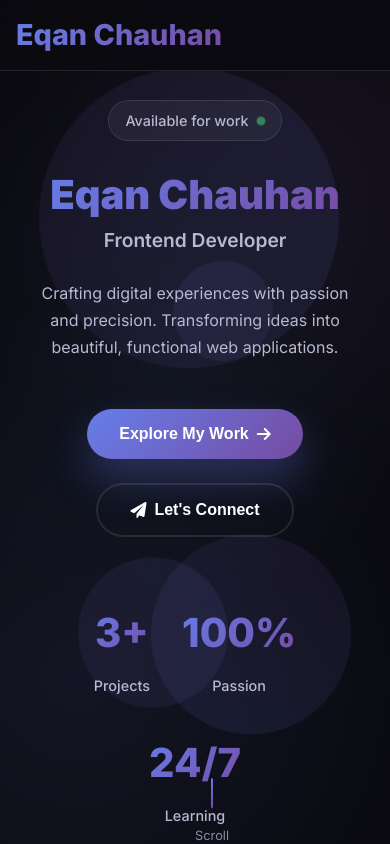
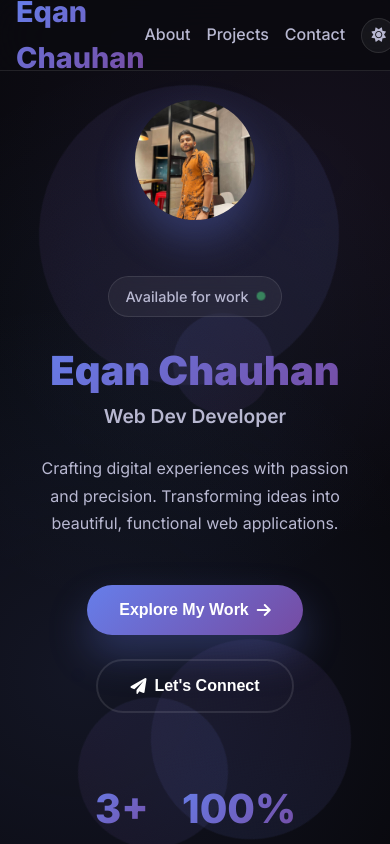
Before and after one commit to eqan-gg/portfolio, a React (Create React App) app: page / in a window 390 px wide. Shown: the top 844 px of the page. Built offline with nearby package versions, Linux system fonts and the light colour scheme.

Commit message:
add darkmode

```diff
--- a/src/App.css
+++ b/src/App.css
@@ -21,6 +21,18 @@
   --shadow-primary: 0 20px 40px rgba(102, 126, 234, 0.3);
   --shadow-secondary: 0 10px 30px rgba(0, 0, 0, 0.3);
   --transition: all 0.4s cubic-bezier(0.4, 0, 0.2, 1);
+}
+
+.light-mode {
+  --dark-bg: #f8fafc;
+  --darker-bg: #ffffff;
+  --card-bg: rgba(0, 0, 0, 0.05);
+  --text-primary: #1a202c;
+  --text-secondary: #4a5568;
+  --text-muted: #718096;
+  --border-color: rgba(0, 0, 0, 0.1);
+  --shadow-primary: 0 20px 40px rgba(102, 126, 234, 0.2);
+  --shadow-secondary: 0 10px 30px rgba(0, 0, 0, 0.1);
 }
 
 html {
@@ -187,6 +199,29 @@ body::before {
   opacity: 0.1;
 }
 
+.theme-toggle {
+  background: var(--card-bg);
+  border: 1px solid var(--border-color);
+  border-radius: 50%;
+  width: 45px;
+  height: 45px;
+  display: flex;
+  align-items: center;
+  justify-content: center;
+  cursor: pointer;
+  transition: var(--transition);
+  backdrop-filter: blur(10px);
+  color: var(--text-secondary);
+  font-size: 1.1rem;
+}
+
+.theme-toggle:hover {
+  background: var(--primary-gradient);
+  color: white;
+  transform: translateY(-2px);
+  box-shadow: var(--shadow-primary);
+}
+
 .nav-indicator {
   position: absolute;
   bottom: 0;
@@ -268,6 +303,42 @@ body::before {
   position: relative;
   z-index: 2;
   animation: fadeInUp 1.2s ease-out;
+}
+
+.profile-section {
+  margin-bottom: 3rem;
+  animation: fadeInUp 1.2s ease-out 0.1s both;
+}
+
+.profile-container {
+  position: relative;
+  display: inline-block;
+  width: 200px;
+  height: 200px;
+  margin: 0 auto;
+  border-radius: 50%;
+  overflow: hidden;
+  border: 4px solid var(--primary-gradient);
+  box-shadow: var(--shadow-primary);
+  transition: var(--transition);
+}
+
+.profile-container:hover {
+  transform: translateY(-5px);
+  box-shadow: 0 25px 50px rgba(102, 126, 234, 0.4);
+}
+
+.profile-img {
+  width: 100%;
+  height: 100%;
+  object-fit: cover;
+  object-position: center;
+  display: block;
+  transition: var(--transition);
+}
+
+.profile-container:hover .profile-img {
+  transform: scale(1.05);
 }
 
 .hero-badge {
@@ -977,6 +1048,15 @@ section {
   }
 }
 
+@keyframes rotate {
+  from {
+    transform: rotate(0deg);
+  }
+  to {
+    transform: rotate(360deg);
+  }
+}
+
 @media (max-width: 1024px) {
   .container {
     padding: 0 1.5rem;
@@ -1003,7 +1083,18 @@ section {
 
 @media (max-width: 768px) {
   .nav-menu {
-    display: none;
+    gap: 1.5rem;
+  }
+
+  .theme-toggle {
+    width: 40px;
+    height: 40px;
+    font-size: 1rem;
+  }
+
+  .profile-container {
+    width: 150px;
+    height: 150px;
   }
 
   .title-line {
@@ -1062,6 +1153,21 @@ section {
     height: 70px;
   }
 
+  .nav-menu {
+    gap: 1rem;
+  }
+
+  .theme-toggle {
+    width: 35px;
+    height: 35px;
+    font-size: 0.9rem;
+  }
+
+  .profile-container {
+    width: 120px;
+    height: 120px;
+  }
+
   .title-line {
     font-size: 2.5rem;
   }
--- a/src/App.js
+++ b/src/App.js
@@ -1,9 +1,12 @@
 import React, { useEffect, useState } from 'react';
 import './App.css';
+import profileImage from './profile.jpeg';
 
 function App() {
   const [isScrolled, setIsScrolled] = useState(false);
   const [activeSection, setActiveSection] = useState('hero');
+  const [isDarkMode, setIsDarkMode] = useState(true);
+  const [profileColor, setProfileColor] = useState(0);
 
   useEffect(() => {
     const handleSmoothScroll = (e) => {
@@ -37,6 +40,10 @@ function App() {
       }
     };
 
+    const colorInterval = setInterval(() => {
+      setProfileColor(prev => (prev + 1) % 6);
+    }, 3000);
+
     const anchorLinks = document.querySelectorAll('a[href^="#"]');
     anchorLinks.forEach(link => {
       link.addEventListener('click', handleSmoothScroll);
@@ -45,12 +52,18 @@ function App() {
     window.addEventListener('scroll', handleScroll);
 
     return () => {
+      clearInterval(colorInterval);
       anchorLinks.forEach(link => {
         link.removeEventListener('click', handleSmoothScroll);
       });
       window.removeEventListener('scroll', handleScroll);
     };
   }, []);
+
+  const toggleDarkMode = () => {
+    setIsDarkMode(!isDarkMode);
+    document.body.classList.toggle('light-mode');
+  };
 
   const scrollToSection = (sectionId) => {
     const element = document.getElementById(sectionId);
@@ -80,6 +93,9 @@ function App() {
             <a href="#contact" className={`nav-link ${activeSection === 'contact' ? 'active' : ''}`} onClick={() => scrollToSection('contact')}>
               <span>Contact</span>
             </a>
+            <button className="theme-toggle" onClick={toggleDarkMode}>
+              <i className={`fas ${isDarkMode ? 'fa-sun' : 'fa-moon'}`}></i>
+            </button>
           </div>
           <div className="nav-indicator"></div>
         </div>
@@ -95,13 +111,23 @@ function App() {
           </div>
         </div>
         <div className="hero-content">
+
+          <div className="profile-section">
+            <div className="profile-container">
+              <img
+                src={profileImage}
+                alt="Eqan Chauhan - Web Developer"
+                className="profile-img"
+              />
+            </div>
+          </div>
           <div className="hero-badge">
             <span>Available for work</span>
             <div className="pulse-dot"></div>
           </div>
           <h1 className="hero-title">
             <span className="title-line">Eqan Chauhan</span>
-            <span className="title-sub">Frontend Developer</span>
+            <span className="title-sub">Web Dev Developer</span>
           </h1>
           <p className="hero-description">
             Crafting digital experiences with passion and precision.
```
